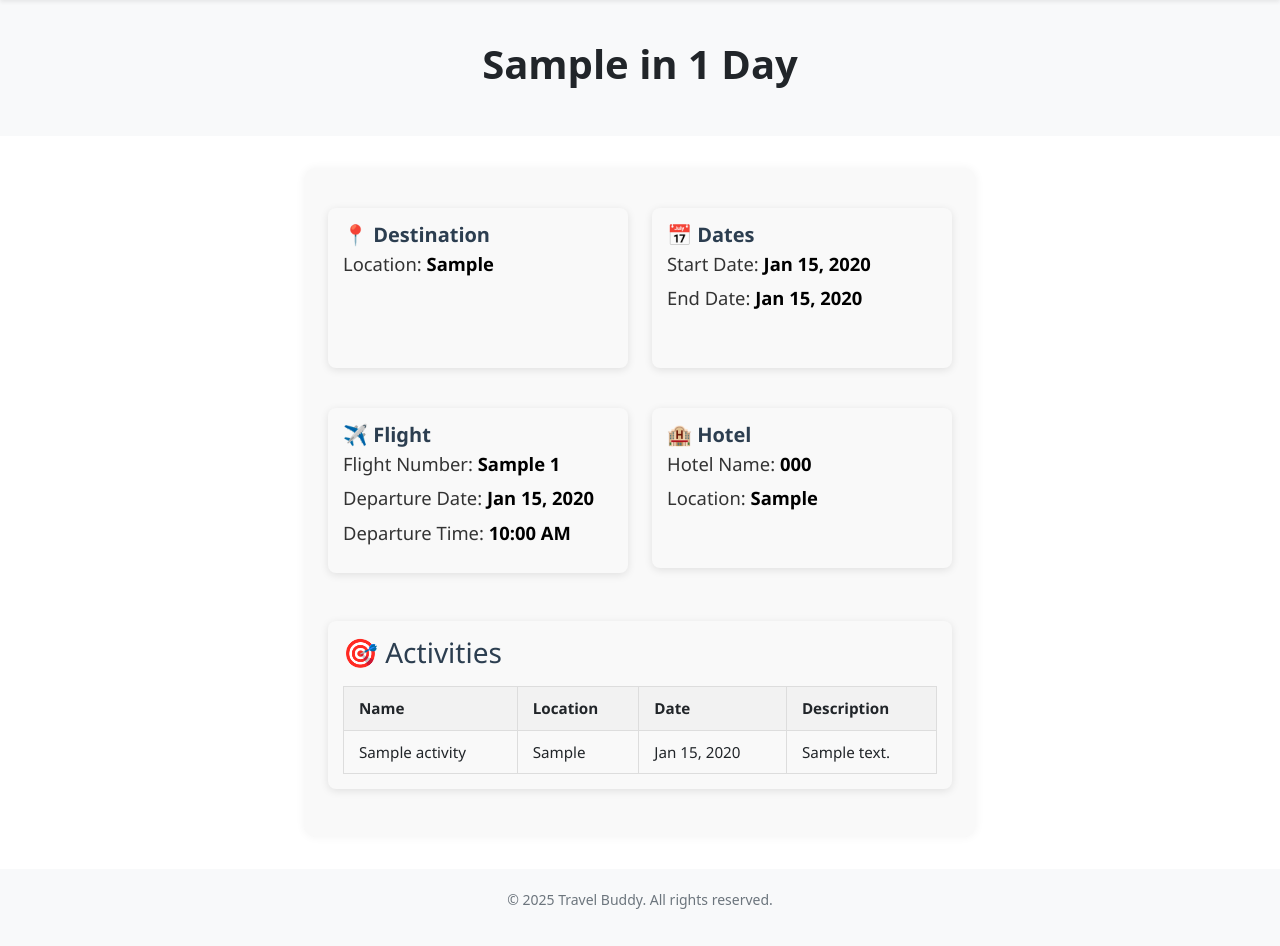
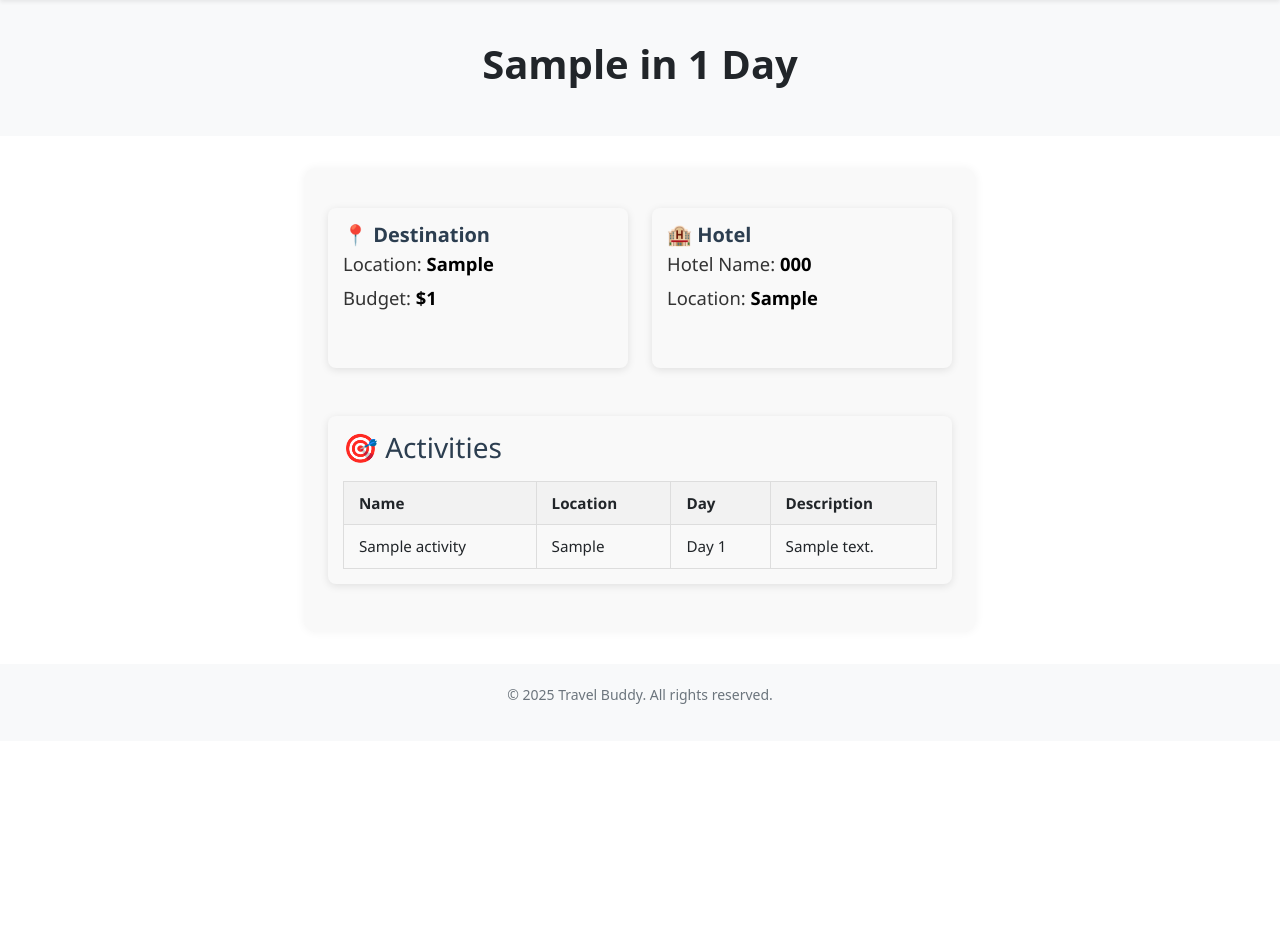
Before and after one commit to jsmnlao/Travel-Buddy, a Flask app: page /explore-plan/1 in a window 1280 px wide. Shown: the part 106-1052 px from the top of the page. After the commit the page ends 810 px from the top, so only its background shows below. Run offline with Flask 3, Linux system fonts and the light colour scheme; a user stored in the database is signed in; tables that the repository leaves empty hold one stand-in row (values such as "Sample post"); some libraries are stand-ins or nearby versions.

```diff
--- a/website/templates/explore-plan.html
+++ b/website/templates/explore-plan.html
@@ -175,29 +175,10 @@
           <section class="trip-info-card">
             <h3 class="trip-info-title">📍 Destination</h3>
             <p class="trip-info-detail">Location: <strong>{{ trip.destination }}</strong></p>
+            <p class="trip-info-detail">Budget: <strong>${{trip.budget}}</strong></p>
           </section>
         </div>
-        <div class="col-md-6">
-          <section class="trip-info-card">
-            <h3 class="trip-info-title">📅 Dates</h3>
-            <p class="trip-info-detail">Start Date: <strong>{{ trip.start_date.strftime('%b %d, %Y') }}</strong></p>
-            <p class="trip-info-detail">End Date: <strong>{{ trip.end_date.strftime('%b %d, %Y') }}</strong></p>
-          </section>
-        </div>
-      </div>
-
-      <!-- Row 2: Flight AND Hotel -->
-      <div class="row mt-3">
-        {% if flight %}
-        <div class="col-md-6">
-          <section class="trip-info-card">
-            <h3 class="trip-info-title">✈️ Flight</h3>
-            <p class="trip-info-detail">Flight Number: <strong>{{ flight.airline }} {{ flight.flight_number }}</strong></p>
-            <p class="trip-info-detail">Departure Date: <strong>{{ flight.departure_date.strftime('%b %d, %Y') }}</strong></p>
-            <p class="trip-info-detail">Departure Time: <strong>{{ flight.departure_time.strftime('%I:%M %p') }}</strong></p>
-          </section>
-        </div>
-        {% endif %} {% if hotel %}
+        {% if hotel %}
         <div class="col-md-6">
           <section class="trip-info-card">
             <h3 class="trip-info-title">🏨 Hotel</h3>
@@ -208,7 +189,7 @@
         {% endif %}
       </div>
 
-      <!-- Row 3: Activities -->
+      <!-- Row 2: Activities -->
       {% if activities %}
       <div class="row mt-4">
         <div class="col-md-12">
@@ -219,7 +200,7 @@
                 <tr>
                   <th>Name</th>
                   <th>Location</th>
-                  <th>Date</th>
+                  <th>Day</th>
                   <th>Description</th>
                 </tr>
               </thead>
@@ -228,7 +209,7 @@
                 <tr>
                   <td>{{ activity.activity_name }}</td>
                   <td>{{ activity.location }}</td>
-                  <td>{{ activity.date.strftime('%b %d, %Y') }}</td>
+                  <td>Day {{ loop.index }}</td>
                   <td>{{ activity.description or '—' }}</td>
                 </tr>
                 {% endfor %}
--- a/website/templates/plan.html
+++ b/website/templates/plan.html
@@ -178,6 +178,7 @@
           <section class="trip-info-card">
             <h3 class="trip-info-title">📍 Destination</h3>
             <p class="trip-info-detail">Location: <strong>{{ trip.destination }}</strong></p>
+            <p class="trip-info-detail">Budget: <strong>${{trip.budget}}</strong></p>
           </section>
         </div>
         <div class="col-md-6">
--- a/website/views.py
+++ b/website/views.py
@@ -1,6 +1,6 @@
 from flask import current_app, Blueprint, render_template, abort, request, redirect, jsonify
 from flask_login import login_required, current_user
-from .models import User, Trip, Flight, Activity, Hotel, Booking
+from .models import User, Trip, Flight, Activity, Hotel, Booking, Favorites
 import sqlite3
 from datetime import datetime
 from flask import flash, url_for
@@ -96,6 +96,24 @@ def delete_activity(activity_id):
     except Exception as ex:
         flash('An occured while performing action,', 'danger')
         return redirect(url_for('views.edit_plan', trip_id=trip_id))
+
+@views.route('/like-trip/<int:trip_id>', methods=['POST'])
+@login_required
+def like_trip(trip_id):
+    trip = Trip.query.get_or_404(trip_id)
+    favorite = Favorites.query.filter_by(user_id=current_user.id, trip_id=trip_id).first()
+
+    if favorite:
+        db.session.delete(favorite)
+        db.session.commit()
+        liked = False
+    else:
+        new_fav = Favorites(user_id=current_user.id, trip_id=trip_id)
+        db.session.add(new_fav)
+        db.session.commit()
+        liked = True
+
+    return jsonify({'liked': liked})
 
 
 @views.route('/explore')
```
Also changed, not shown: website/models.py (+5 -12 lines), website/templates/edit-plan.html (+19 -1 lines), website/templates/explore.html (+31 -0 lines).
